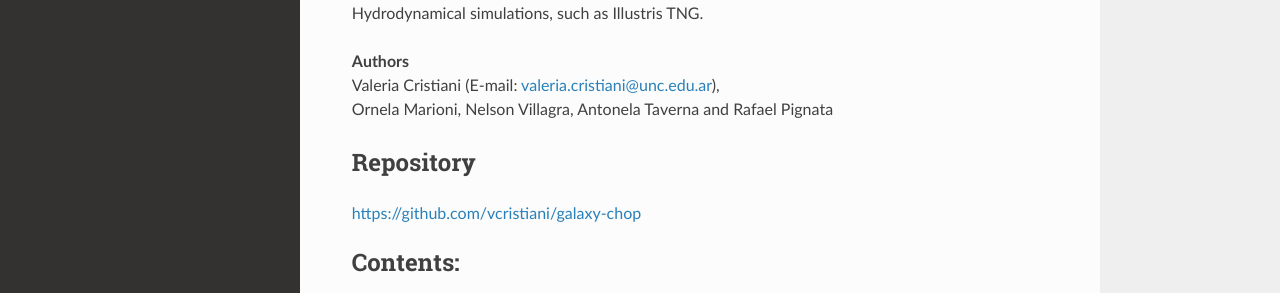
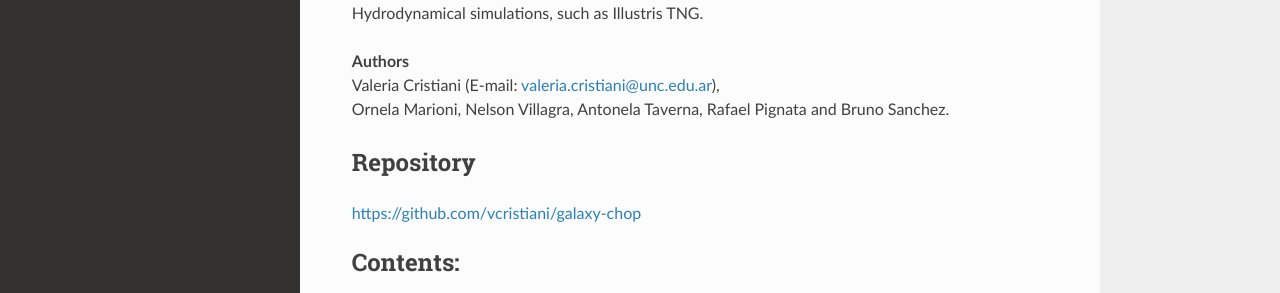
Before and after one commit to vcristiani/galaxy-chop, a Sphinx documentation site: the page built from docs/source/index.rst, in a window 1280 px wide and 1358 px high. Shown: the part 618-911 px from the top of the window. Built offline with Sphinx 7.4.7 and the Read the Docs theme 2.0.0, drawn with Linux system fonts in a browser that asks for light colours; the version number could not be read and is left out.

Commit message:
Update index.rst

```diff
--- a/docs/source/index.rst
+++ b/docs/source/index.rst
@@ -39,7 +39,7 @@ and full Hydrodynamical simulations, such as Illustris TNG.
 
 | **Authors**
 | Valeria Cristiani (E-mail: valeria.cristiani@unc.edu.ar),
-| Ornela Marioni, Nelson Villagra, Antonela Taverna and Rafael Pignata
+| Ornela Marioni, Nelson Villagra, Antonela Taverna, Rafael Pignata and Bruno Sanchez.
 
 Repository
 ----------
```
